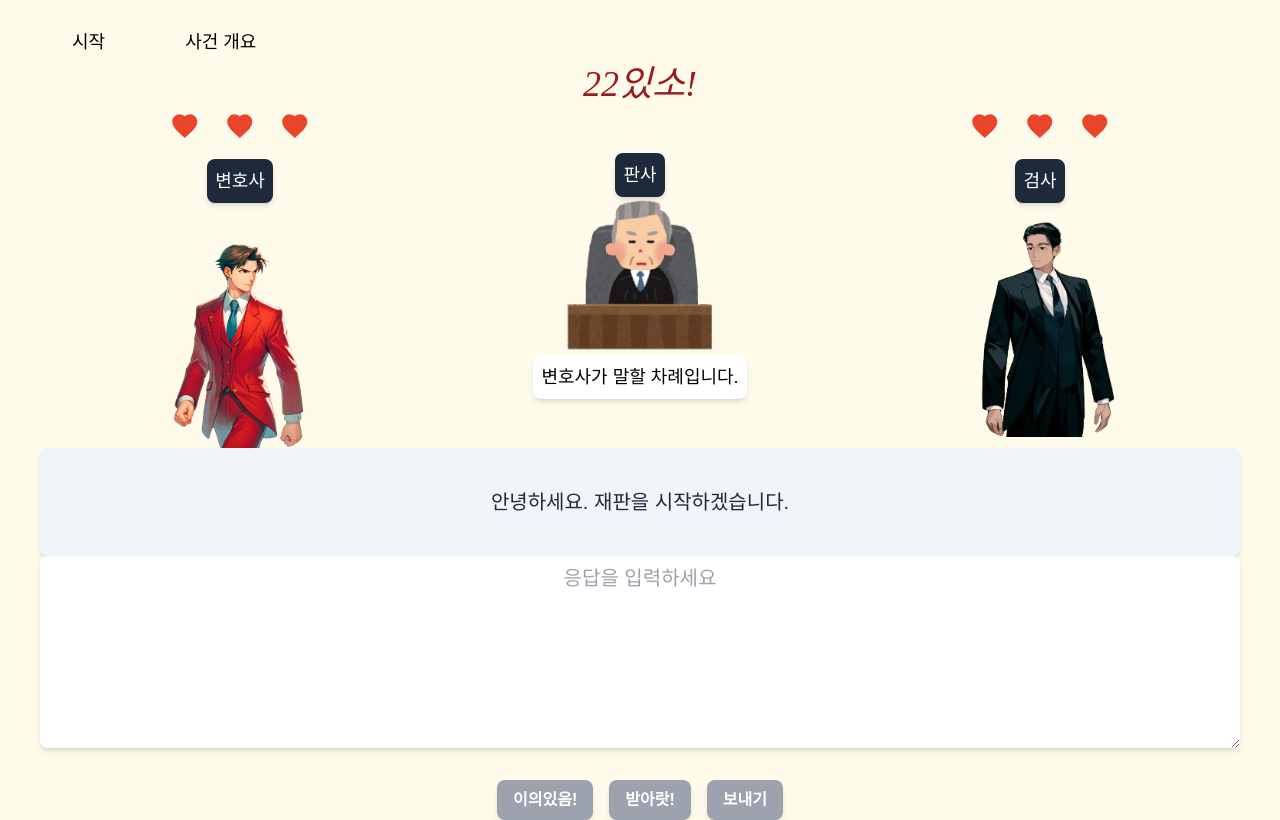
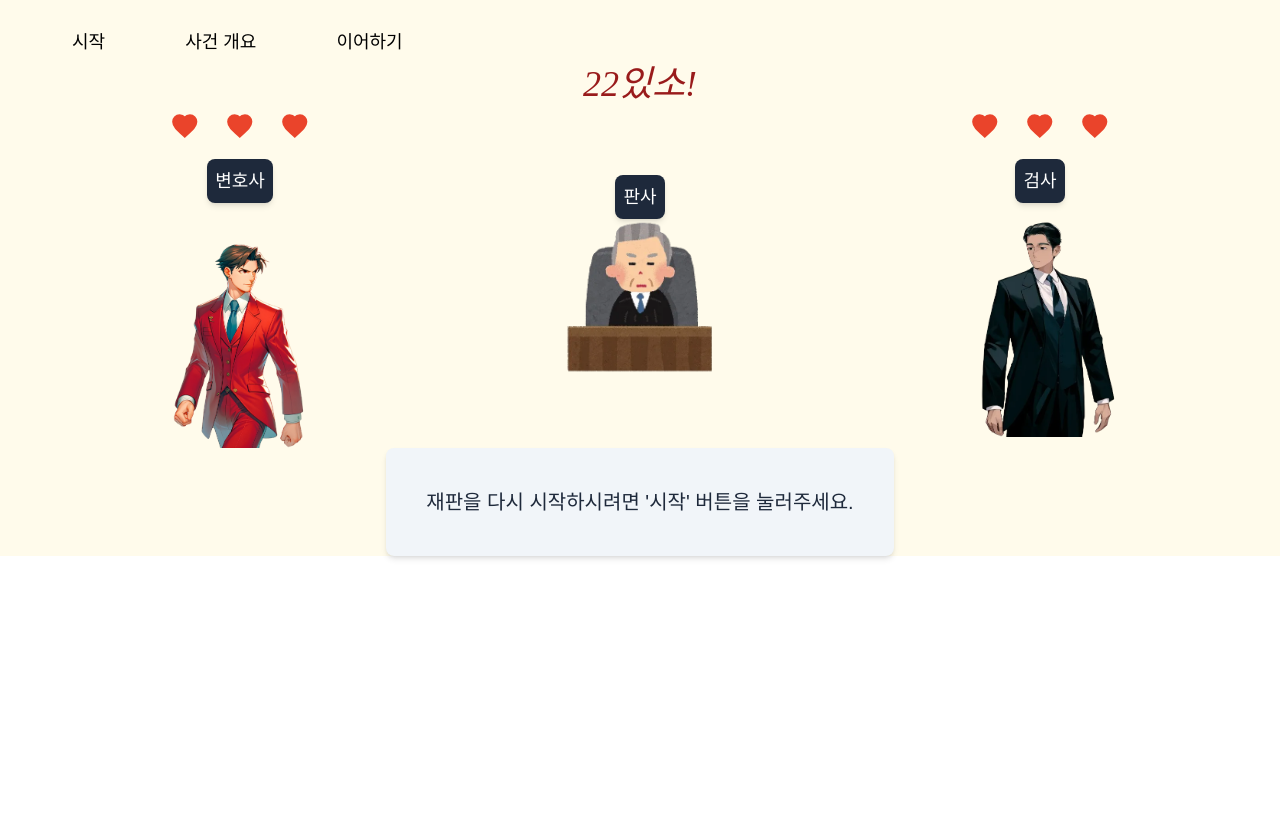
Before and after one commit to SeolyeongBae/EC3102-trial, a React (Vite) app: page / in a window 1280 px wide. Built offline with nearby package versions, Linux system fonts and the light colour scheme; a web font is replaced by a local one.

Commit message:
feat: UI 수정, game flow 수정

```diff
--- a/src/App.tsx
+++ b/src/App.tsx
@@ -13,19 +13,15 @@ import Controls from "./components/Controls";
 import DialogBox from "./components/DialogBox";
 import EvidenceList from "./components/Evidancelist";
 import LifeHearts from "./components/lifeHearts/LifeHearts";
+import NameTag from "./components/NameTag";
 import { Character } from "./const";
 import { useTrialData } from "./hooks";
-import NameTag from "./components/NameTag";
 
 const INITIAL_TEXT = "안녕하세요. 재판을 시작하겠습니다.";
 
 interface IMutationParams {
   trial_id: string;
   speech: string;
-}
-
-interface ITrialParams {
-  trial_id: string;
 }
 
 function App() {
@@ -89,6 +85,7 @@ function App() {
         if (judgeScript) {
           setDisplayedText(judgeScript.text);
         }
+        getTrialData();
       }
     },
   });
@@ -106,14 +103,28 @@ function App() {
 
   useEffect(() => {
     if (data) {
+      //초기 데이터라는 뜻
       setTrialId(data.trial_id); // trial_id 저장
-      setProsecutorLife(data.prosecutor_life);
-      setDefenseLife(data.lawyer_life);
+      getTrialData();
       setTurn(Character.PROSECUTOR);
-      refetchTrial();
     }
     // eslint-disable-next-line react-hooks/exhaustive-deps
   }, [data]);
+
+  useEffect(() => {
+    if (trialData) {
+      setProsecutorLife(trialData.prosecutor_life);
+      setDefenseLife(trialData.lawyer_life);
+
+      if (trialData.prosecutor_life === 0) {
+        alert("증인은 무죄가 되었습니다");
+        setTrialId(null);
+      } else if (trialData.lawyer_life === 0) {
+        alert("증인은 유죄가 되었습니다");
+        setTrialId(null);
+      }
+    }
+  }, [trialData]);
 
   useEffect(() => {
     if (
@@ -125,14 +136,6 @@ function App() {
     }
     // eslint-disable-next-line react-hooks/exhaustive-deps
   }, [turn, trialId]);
-
-  useEffect(() => {
-    if (prosecutorLife === 0) {
-      alert("증인은 무죄가 되었습니다");
-    } else if (defenseLife === 0) {
-      alert("증인은 유죄가 되었습니다");
-    }
-  }, [prosecutorLife, defenseLife]);
 
   const handleInput = useCallback(
     (input: string) => {
@@ -152,7 +155,15 @@ function App() {
 
   const handleOpenModal = () => {
     setShowModal(true);
+    getTrialData();
+  };
+
+  const getTrialData = () => {
     refetchTrial();
+  };
+
+  const continueTrial = () => {
+    setTurn(Character.PROSECUTOR);
   };
 
   return (
@@ -164,11 +175,19 @@ function App() {
         >
           <p>시작</p>
         </button>
+
         <button
           className={"py-2 px-8 text-lg hover:bg-[rgba(0,0,0,0.1)]"}
           onClick={() => handleOpenModal()}
         >
           <p>사건 개요</p>
+        </button>
+
+        <button
+          className={"py-2 px-8 text-lg hover:bg-[rgba(0,0,0,0.1)]"}
+          onClick={() => continueTrial()}
+        >
+          <p>이어하기</p>
         </button>
       </div>
 
@@ -193,9 +212,6 @@ function App() {
         <div className={"flex justify-center flex-col items-center"}>
           <NameTag text={"판사"} />
           <img src={Judge} alt={"Judge"} width={"40%"} />
-          <p
-            className={"text-lg bg-white p-2 rounded-lg shadow-md"}
-          >{`${turn}가 말할 차례입니다.`}</p>
         </div>
 
         <div className={"flex flex-col items-center"}>
@@ -205,8 +221,14 @@ function App() {
         </div>
       </div>
 
+      {trialId ? (
         <div className={"flex flex-col w-full"}>
           <div className={"flex flex-col gap-2"}>
+            <p
+              className={
+                "text-lg bg-slate-800 text-white e p-2 rounded-lg shadow-md"
+              }
+            >{`${turn}가 말할 차례입니다.`}</p>
             <DialogBox
               displayedText={
                 prosecutorMutation.isPending ? "(자료 정리 중)" : displayedText
@@ -217,6 +239,12 @@ function App() {
 
           <Controls onInput={handleInput} currentTurn={turn} />
         </div>
+      ) : (
+        <DialogBox
+          displayedText={"재판을 다시 시작하시려면 '시작' 버튼을 눌러주세요."}
+          speaker={turn}
+        />
+      )}
       {showModal ? (
         <>
           <div
```
Lines whose indentation alone changed are shown as unchanged.
